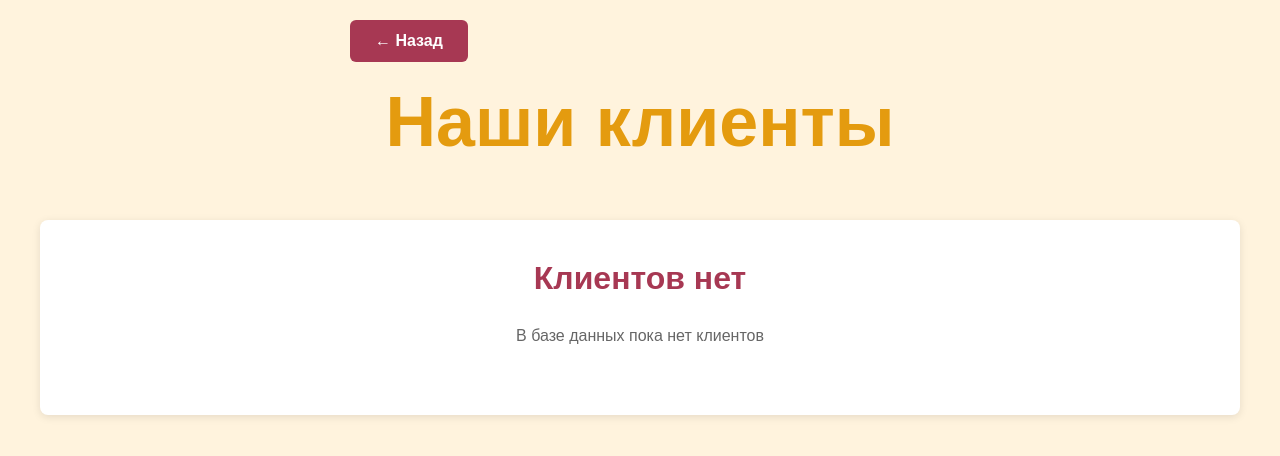
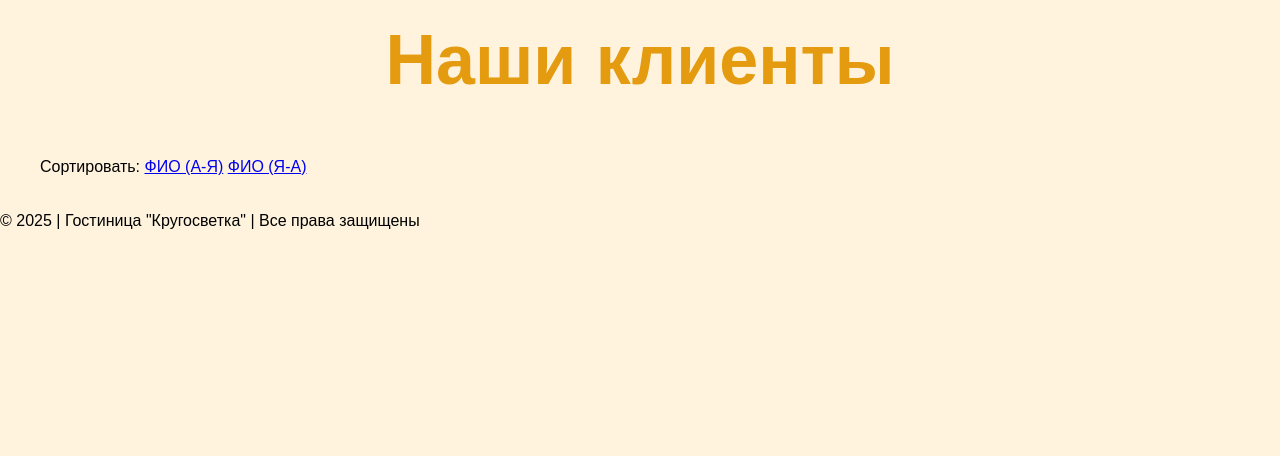
Before and after one commit to venttea/hotel, a Django app: template hotel_business/hotel/templates/hotel/client_list.html in a window 1280 px wide. Shown: the part 58-514 px from the top of the page. Run offline with Django 5.2, Linux system fonts and the light colour scheme; the template is opened without the code that fills it, so the values that code supplies are empty.

Commit message:
Сортировка клиентов от А до Я и от Я до А, добавление комментариев к коду

```diff
--- a/hotel_business/hotel/templates/hotel/client_list.html
+++ b/hotel_business/hotel/templates/hotel/client_list.html
@@ -1,3 +1,6 @@
+
+<!-- СТРАНИЦА СПИСКА КЛИЕНТОВ (ТОЛЬКО ДЛЯ МЕНЕДЖЕРА) -->
+
 {% load static %}
 <!DOCTYPE html>
 <html>
@@ -6,6 +9,8 @@
     <link rel="stylesheet" href="{% static 'hotel/css/style.css' %}">
 </head>
 <body>
+
+    <!-- Шапка -->
     <div class="header">
         <div class="header-content">
             <div class="logo">Услуги гостиницы</div>
@@ -19,26 +24,33 @@
         </div>
     </div>
 
-    <a href="javascript:history.back()" class="back-btn">← Назад</a>
-
+    <!-- Контейнер для карточек -->
     <div class="container">
         <h2 class="page-title-services">Наши клиенты</h2>
 
+        <!-- Контейнер для кнопок сортировки -->
+         <div class="sort-container">
+            <span class="sort-label">Сортировать:</span>
+             <a href="?sort=asc" class="sort-btn {% if sort_direction == 'asc' %}active{% endif %}">ФИО (А-Я)</a>
+             <a href="?sort=desc" class="sort-btn {% if sort_direction == 'desc' %}active{% endif %}">ФИО (Я-А)</a>
+        </div>
+
+        <!-- Карточки клиентов -->
         <div class="services-grid">
             {% for client in clients %}
-            <div class="service-card">  <!-- Используем существующий класс -->
+            <div class="service-card">
                 <h3>{{ client.FIO }}</h3>
                 <p>Телефон: {{ client.Number_of_phone }}</p>
                 <p>Дата рождения: {{ client.Date_of_birth }}</p>
                 <p>Скидка: {{ client.Discount }}%</p>
             </div>
-            {% empty %}
-            <div class="no-bookings">
-                <h3>Клиентов нет</h3>
-                <p>В базе данных пока нет клиентов</p>
-            </div>
             {% endfor %}
         </div>
     </div>
+
+    <!-- Подвал -->
+    <footer class="site-footer">
+        <p>© 2025 | Гостиница "Кругосветка" | Все права защищены</p>
+    </footer>
 </body>
 </html>
```
